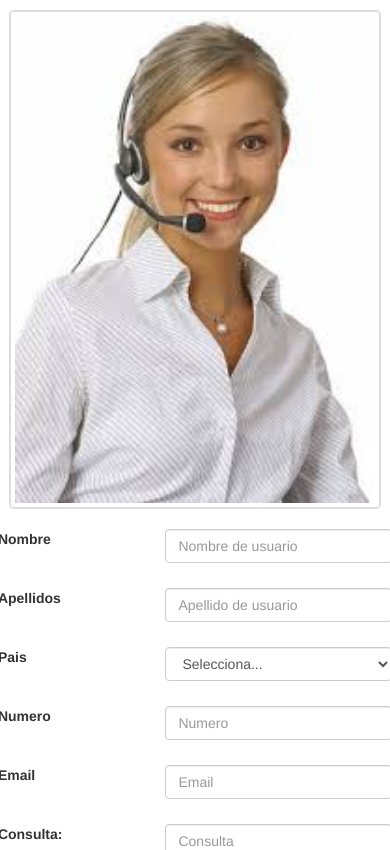
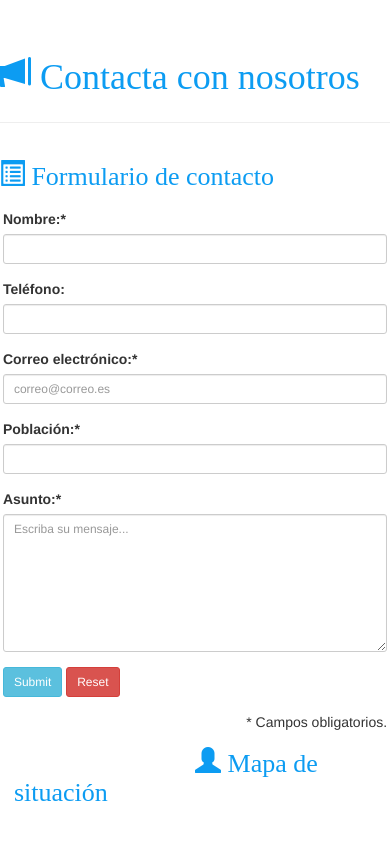
Before and after one commit to colbert6/OlympoGym, a PHP site: page /web/contactenos in a window 390 px wide; the page is wider, and only the part inside the window is pictured. Shown: the part 91-941 px from the top of that part. Run offline with PHP 8.4, Linux system fonts and the light colour scheme; grey boxes are pictures that could not be loaded.

Commit message:
corregir contacto

```diff
--- a/views/web/contactenos.php
+++ b/views/web/contactenos.php
@@ -1,68 +1,74 @@
-<div class="col-md-9">
+<div class="row">
+                <br>
+                <div class="row clearfix">
+                    <h1 class="text-left animated zoomIn" style="font-family: 'Lobster, cursive';font-size: 36px;    font-weight: 500;
+                                line-height: 1.1;    margin: 0.67em 0;animation-name: zoomIn;
+                                color: #0C9CF2;">
+                        <span class="glyphicon glyphicon-bullhorn"></span> Contacta con nosotros</h1>
+                    <hr>
+                </div>
+                <div class="row clearfix">
+                    <div class="col-xs-12 col-md-6 col-lg-6 left">
+                        <h3 class="text-left" style="font-family: 'Lobster, cursive';font-size: 26px;    font-weight: 500;
+                                line-height: 1.1;    margin: 0.67em 0;animation-name: zoomIn;
+                                color: #0C9CF2;">
+                            <span class="glyphicon glyphicon-list-alt"></span>
+                            Formulario de contacto
+                        </h3>
 
-    <div class="col-md-4">
-        <div class="thumbnail">
-            <img src="<?php echo $_webParams['ruta_img']; ?>operadora2.jpg" alt="" class="img-thumbnail">
-        </div>
+                        <form id="formu" action="contactar.php" method="post"> <!-- formulario -->
+                            <fieldset>
+                                <div class="col-md-12 form-group">
+                                    <label for="nombre" class="control-label">Nombre:<span>*</span></label>
+                                    <input type="text" id="nombre" class="form-control input-sm" name="nombre" required>
+                                </div>
+                                <div class="col-md-12 form-group">
+                                    <label for="telefono" class="control-label">Teléfono:</label>
+                                    <input type="tel" id="telefono" class="form-control input-sm" name="telefono">
+                                </div>
+                                <div class="col-md-12 form-group">
+                                    <label for="correo" class="control-label">Correo electrónico:<span>*</span></label>
+                                    <input type="email" id="correo" class="form-control input-sm" placeholder="correo@correo.es" name="correo" required>
+                                </div>
+                                <div class="col-md-12 form-group">
+                                    <label for="poblacion" class="control-label">Población:<span>*</span></label>
+                                    <input type="text" id="poblacion" class="form-control input-sm" name="poblacion">
+                                </div>
+                                <input type="hidden" name="pagina" value="Situación">
+                                <div class="col-md-12 form-group">
+                                    <label class="control-label">Asunto:<span>*</span></label>
+                                    <textarea name="asunto" class="form-control input-sm" rows="7" cols="32" maxlength="300" placeholder="Escriba su mensaje..." required></textarea>
+                                </div>
+                                <div class="col-md-6 form-group">
+                                    <input type="submit" name="Enviar" class="btn btn-info btn-sm">
+                                    <input type="reset" name="Borrar" class="btn btn-danger btn-sm">
+                                </div>
+                                <div class="col-md-6 form-group">
+                                    <p class="text-right">* Campos obligatorios.</p>
+                                </div>
+                            </fieldset>
+                        </form> <!-- Fin formulario -->
+                    </div> <!-- Fin col-md-6 -->
+                    <div class="col-xs-6"></div>
+                    <div class="col-lg-6 col-md-push-1">
+                        <address >
+                                  <h3 class="panel-heading" style="font-family: 'Lobster, cursive';font-size: 26px;    font-weight: 500;
+                                          line-height: 1.1;    margin: 0.67em 0;animation-name: zoomIn;
+                                          color: #0C9CF2;"><span class="glyphicon glyphicon glyphicon-user"></span> Mapa de situación</h3>
+                                  <aside class="thumbnailbox listformat">
+                                      <div id="map">
+                                          <p class="lead"><p><iframe src="https://www.google.com/maps/embed?pb=!1m14!1m8!1m3!1d7928.577112153539!2d-
+                                     76.3594834!3d-6.4850947!3m2!1i1024!2i768!4f13.1!3m3!1m2!1s0x91ba0c07765eff75%3A
+                                     0xdb6f16d92c725847!2sJiron+San+Martin+422%2C+Tarapoto%2C+Per%C3%BA!5e0!3m2!1ses!
+                                     2s!4v1443068297596" width="405" height="300" frameborder="0" scrolling="no" marginheight="3" marginwidth="0"></iframe></p>Olympo Fitness<br>
+                                      Washington, DC 20301</a><br>
+                                      Phone: XXX-XXX-XXXX<br>
+                                      Fax: XXX-XXX-YYYY</p>
+                                      </div>
+                                  </aside>
+
+
+                        </address>
+                   </div>
+          </div> <!-- Fin row -->
     </div>
-    <div class="col-md-7">
-        <form class="form-horizontal">
-
-                    <div class="form-group ">
-                        <label for="inputName" class="control-label col-xs-5">Nombre&nbsp &nbsp;</label>
-                        <div class="col-xs-7">
-                            <p><input type="name" class="form-control" placeholder="Nombre de usuario"></p>
-                        </div>
-                    </div>
-
-                    <div class="form-group ">
-                        <label for="inputName" class="control-label col-xs-5">Apellidos</label>
-                        <div class="col-xs-7">
-                            <p><input type="name" class="form-control" placeholder="Apellido de usuario"></p>
-                        </div>
-                    </div>
-
-                   <div class="form-group">
-                       <label for="inputPais" class="control-label col-xs-5">Pais &nbsp &nbsp &nbsp &nbsp</label>
-                       <div class="col-xs-7">
-                           <select class="form-control">
-                               <option> Selecciona... </option>
-                               <option> Perù </option>
-                               <option> Ecuador </option>
-                               <option> Brasil </option>
-                           </select>
-                            <p>
-                        </div>
-
-                    </div>
-
-                    <div class="form-group">
-                        <label for="inputNumero" class="control-label col-xs-5">Numero &nbsp </label>
-                        <div class="col-xs-7">
-                            <input type="numero" class="form-control" placeholder="Numero">
-                            <p>
-                        </div>
-                    </div>
-                    <div class="form-group">
-                        <label for="inputEmail" class="control-label col-xs-5">Email &nbsp; &nbsp; &nbsp;</label>
-                        <div class="col-xs-7">
-                            <input type="email" class="form-control" placeholder="Email">
-                            <p>
-                        </div>
-                    </div>
-                    <div class="form-group">
-                        <label for="inputConsulta" class="control-label col-xs-5">Consulta:</label>
-                        <div class="col-xs-7">
-                            <textarea class="form-control" rows="6" placeholder="Consulta"></textarea>
-                            <p>
-                        </div>
-                    </div>
-
-                    <div class="form-group">
-                        <div class="col-xs-offset-8 col-xs-10">
-                            <button type="submit" class="btn btn-primary">Enviar</button>
-                        </div>
-                    </div>
-        </form>
-    </div>
-</div>
```
Also changed, not shown: views/web/img/operadora.jpg (deleted), views/web/img/operadora1.jpg (deleted), views/web/img/operadora2.jpg (deleted), views/web/img/operadora3.jpg (deleted), views/web/img/operadora4.jpg (deleted).
